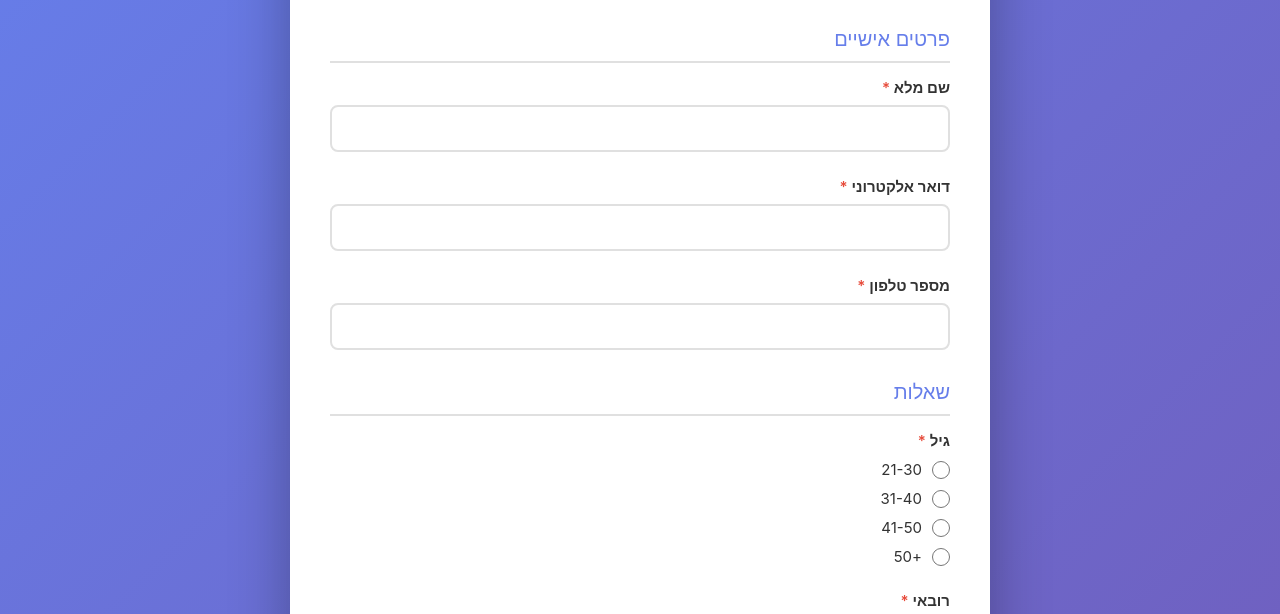
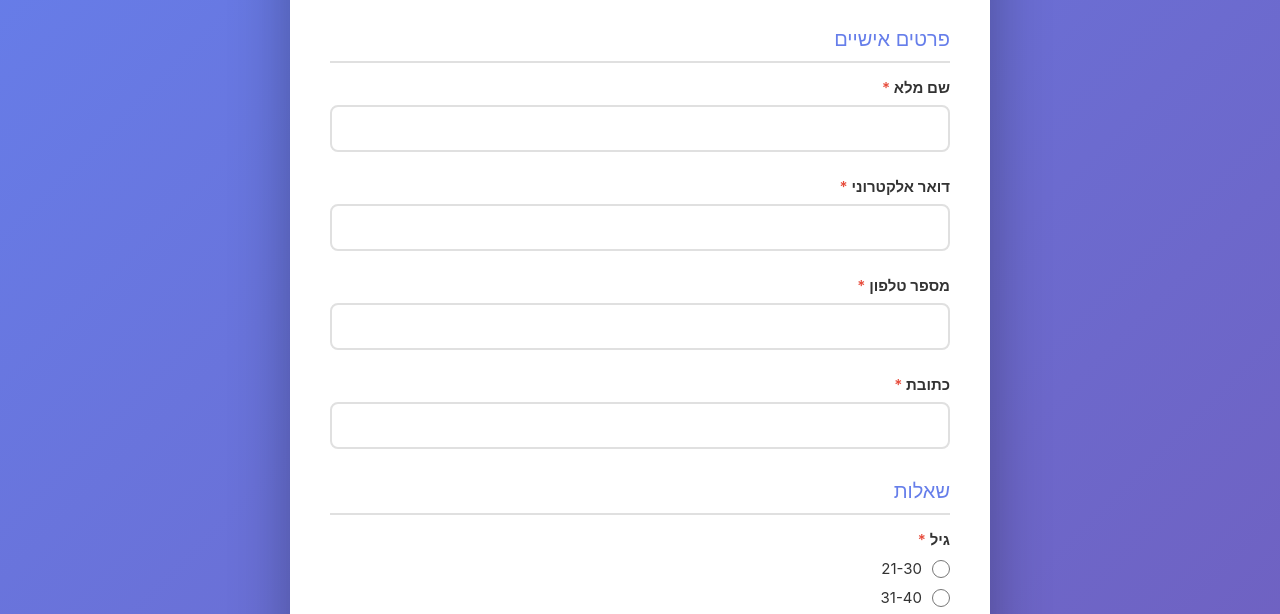
Before and after one commit to yoramfeld/TAAD-landing-page, a plain HTML site: page index.html in a window 1280 px wide. Shown: the part 132-746 px from the top of the page. Drawn offline with Linux system fonts and the light colour scheme.

Commit message:
Add files via upload

```diff
--- a/index.html
+++ b/index.html
@@ -227,6 +227,11 @@
             <div class="form-group">
                 <label for="phone">מספר טלפון <span class="required">*</span></label>
                 <input type="tel" id="phone" name="phone" required>
+            </div>
+
+            <div class="form-group">
+                <label for="address">כתובת <span class="required">*</span></label>
+                <input type="text" id="address" name="address" required>
             </div>
 
             <!-- Questions Section -->
```
